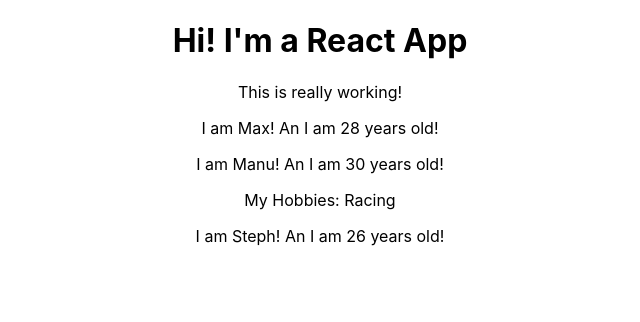
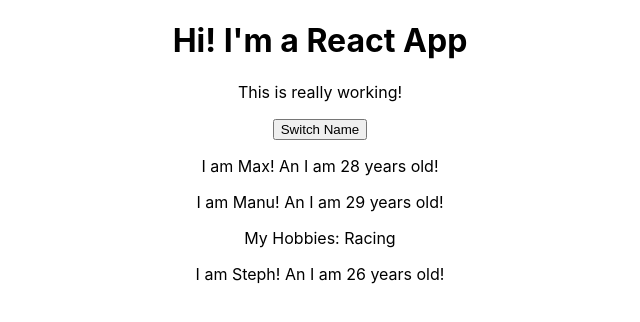
Before and after one commit to mary-tkachenko/react_tower, a React (Create React App) app in the folder my-app/: page / in a window 1280 px wide. Shown: the top 322 px of the page, without its empty margins (320-960 px from the left). Built offline with nearby package versions, Linux system fonts and the light colour scheme.

Commit message:
using state

```diff
--- a/my-app/src/App.js
+++ b/my-app/src/App.js
@@ -3,14 +3,22 @@
 import Person from './Person/Person';
 
 class App extends Component {
+  state ={
+    persons:[
+      { name: "Max", age: 28},
+      { name: "Manu", age: 29},
+      { name: "Steph", age: 26},
+    ]
+  }
   render() {
     return (
       <div className="App">
         <h1> Hi! I'm a React App</h1>
         <p>This is really working!</p>
-        <Person name ="Max" age="28" />
-        <Person name ="Manu" age="30" > My Hobbies: Racing </Person>
-        <Person name ="Steph" age="26" />
+        <button>Switch Name</button>
+        <Person name = {this.state.persons[0].name} age= {this.state.persons[0].age} />
+        <Person name = {this.state.persons[1].name} age= {this.state.persons[1].age} > My Hobbies: Racing </Person>
+        <Person name = {this.state.persons[2].name} age= {this.state.persons[2].age} />
       </div>
     );
   }
```
